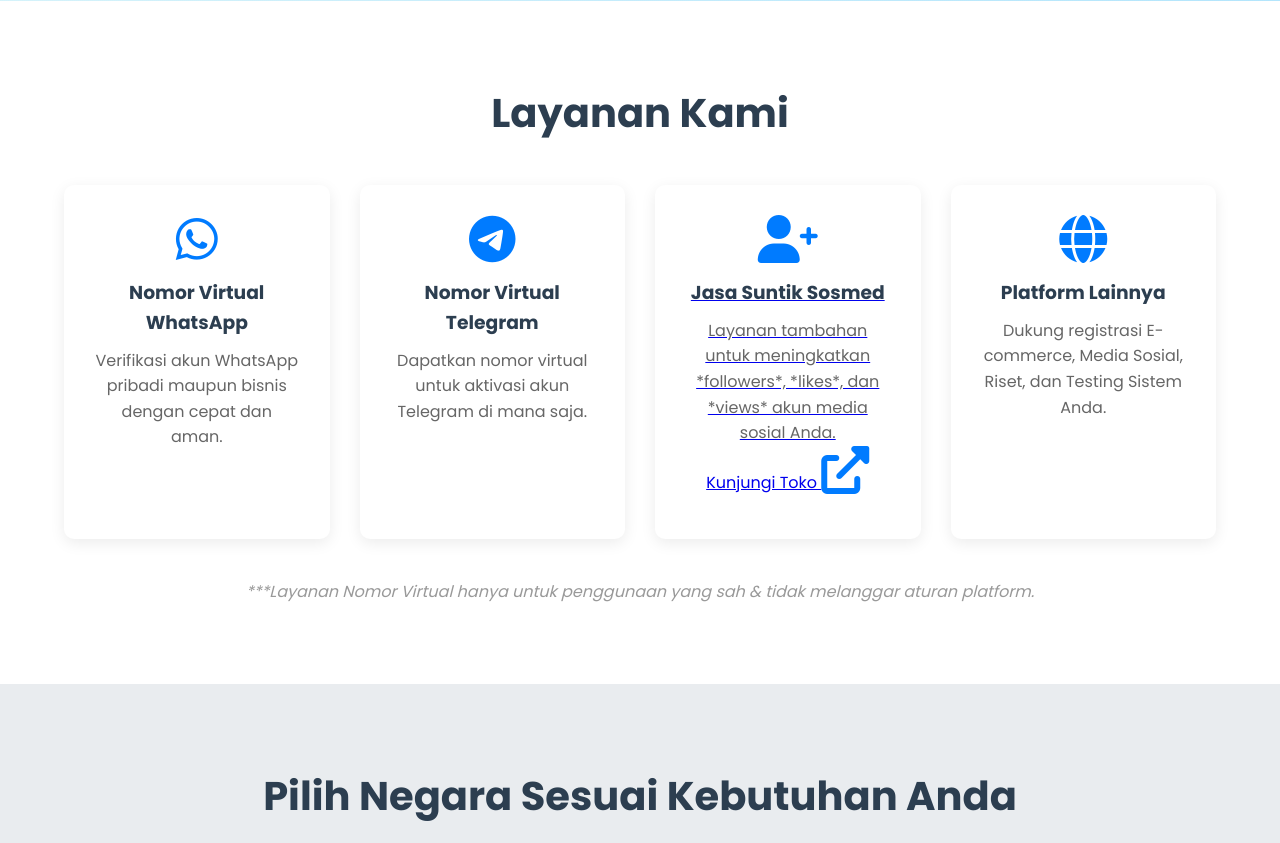
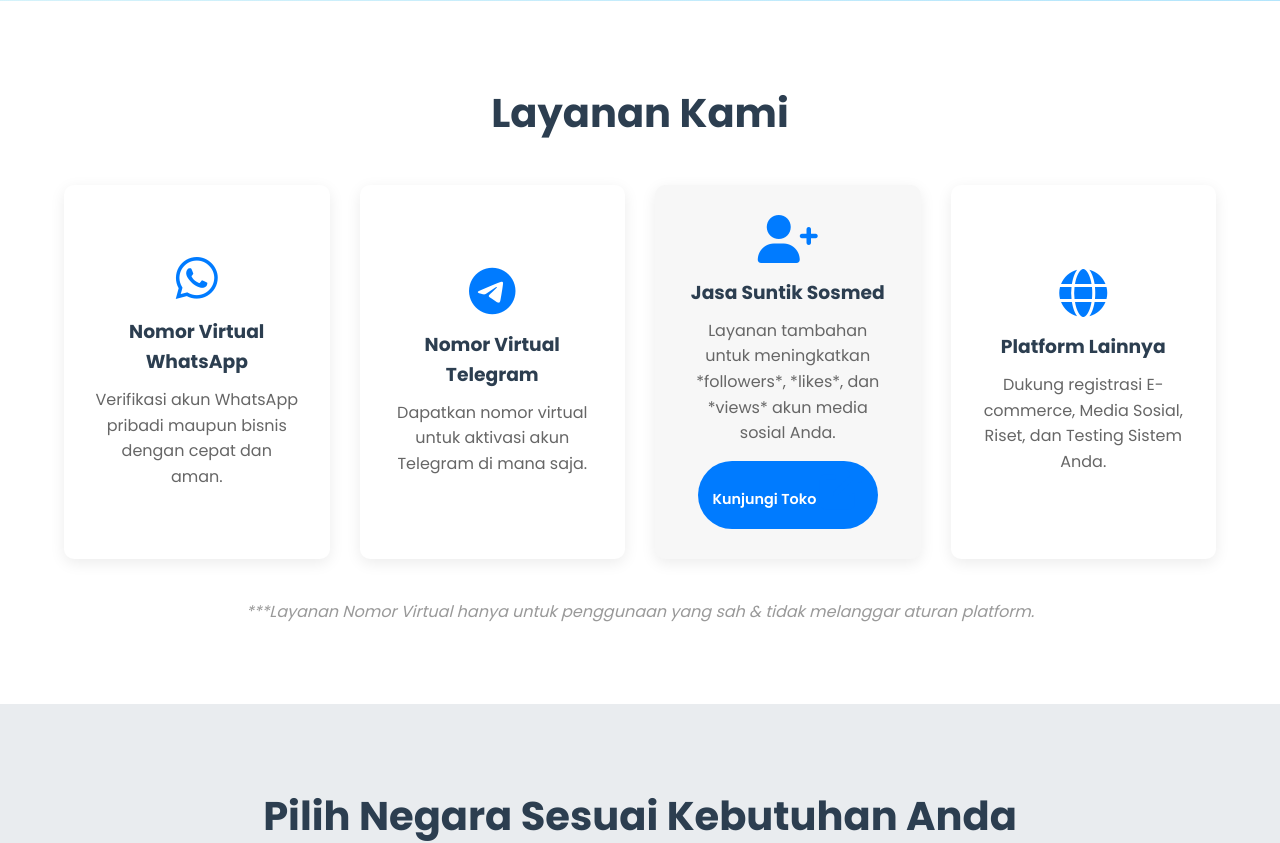
Before and after one commit to Yanz46/testimoni, a PHP site: page / in a window 1280 px wide. Shown: the part 522-1365 px from the top of the page. Run offline with PHP 8.4, Linux system fonts and the light colour scheme.

Commit message:
Update style.css

```diff
--- a/style.css
+++ b/style.css
@@ -510,3 +510,51 @@ footer i {
         max-width: 300px; /* Tapi batasi lebar agar tidak terlalu besar */
     }
 }
+/* Styling Tambahan untuk Kartu Layanan Eksternal */
+.card-link {
+    text-decoration: none; /* Hapus garis bawah dari tautan */
+    color: inherit; /* Tetap menggunakan warna teks default */
+    position: relative;
+    /* Pastikan tampilan dasarnya sama dengan .card */
+    flex: 1;
+    padding: 30px;
+    border-radius: 10px;
+    box-shadow: 0 4px 15px rgba(0,0,0,0.08);
+    transition: transform 0.3s;
+    background-color: #f7f7f7; /* Sedikit beda warna */
+    display: flex; /* Untuk menata konten internal */
+    flex-direction: column;
+    justify-content: center;
+    align-items: center;
+}
+
+.card-link:hover {
+    transform: translateY(-5px);
+    box-shadow: 0 6px 20px rgba(0,0,0,0.15);
+}
+
+.card-link .btn-service {
+    margin-top: 15px;
+    padding: 5px 15px;
+    background-color: #007bff;
+    color: white;
+    border-radius: 50px;
+    font-size: 0.9em;
+    font-weight: 600;
+    transition: background-color 0.3s;
+}
+
+.card-link:hover .btn-service {
+    background-color: #0056b3;
+}
+
+/* Pastikan kartu layanan normal tidak terpengaruh */
+.services .card {
+    display: flex;
+    flex-direction: column;
+    justify-content: center;
+    align-items: center;
+}
+.card-link i {
+    color: #007bff; /* Mengembalikan ke warna biru default, atau hapus jika ingin warna default kartu */
+}
```
